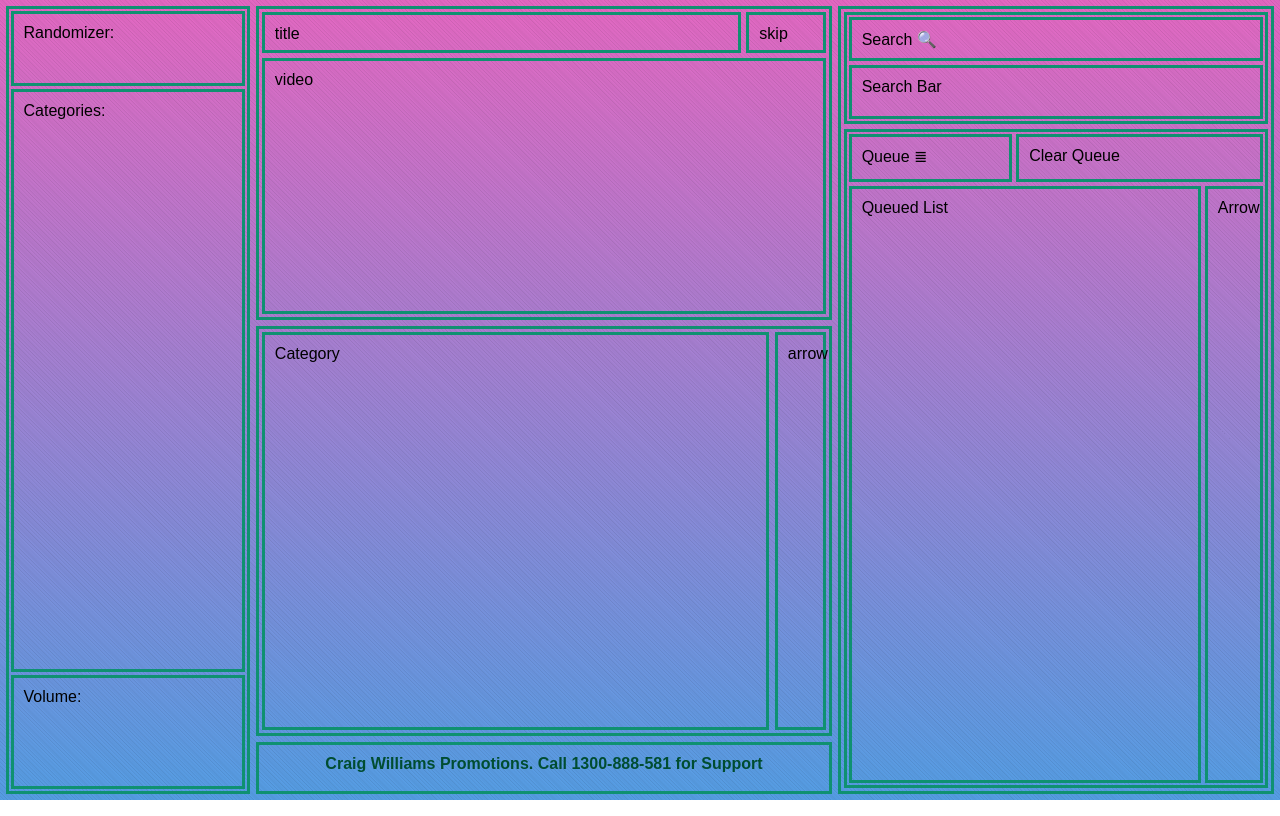
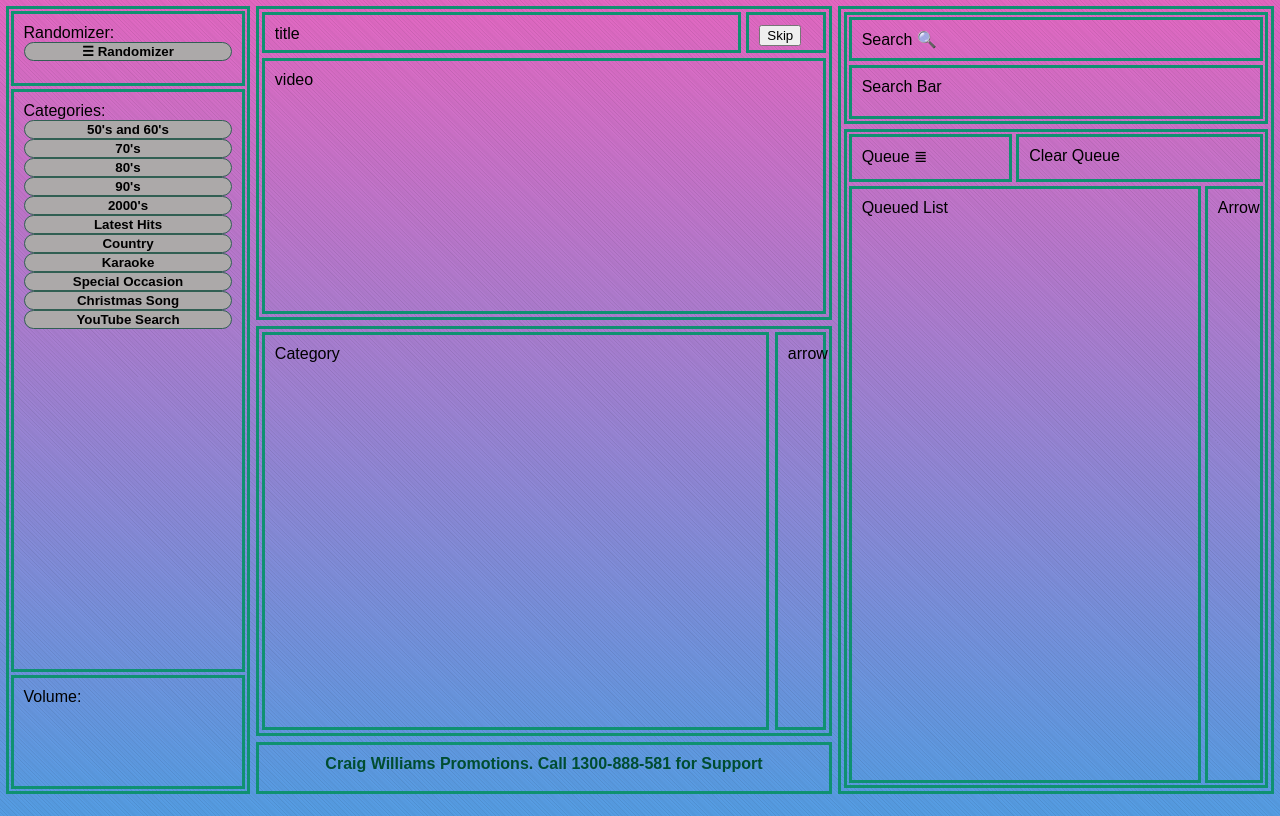
Before and after one commit to sedhain-pankaj/JukeBoxReactJS, a React (Vite) app: page / in a window 1280 px wide. Built offline with nearby package versions, Linux system fonts and the light colour scheme.

Commit message:
working on resize not afffecting css

```diff
--- a/index.html
+++ b/index.html
@@ -2,9 +2,9 @@
 <html lang="en">
   <head>
     <meta charset="UTF-8" />
-    <link rel="icon" type="image/svg+xml" href="/src/assets/vite.svg" />
+    <link rel="icon" type="image/png" href="/src/assets/favico.png" />
     <meta name="viewport" content="width=device-width, initial-scale=1.0" />
-    <title>Vite</title>
+    <title>JukeBox</title>
   </head>
   <body>
     <div id="root"></div>
--- a/src/_codux/boards/app/app.board.tsx
+++ b/src/_codux/boards/app/app.board.tsx
@@ -5,9 +5,9 @@ export default createBoard({
     name: 'App',
     Board: () => <App />,
     environmentProps: {
-        windowWidth: 1378,
-        windowHeight: 895,
+        windowWidth: 1332,
+        windowHeight: 817,
         canvasWidth: 1317,
-        canvasHeight: 913,
+        canvasHeight: 823,
     },
 });
--- a/src/_codux/boards/left-block/left-block.board.tsx
+++ b/src/_codux/boards/left-block/left-block.board.tsx
@@ -8,6 +8,6 @@ export default createBoard({
         windowWidth: 810,
         windowHeight: 388,
         canvasWidth: 570,
-        canvasHeight: 308,
+        canvasHeight: 281,
     },
 });
--- a/src/components/footer-block/footer-block.tsx
+++ b/src/components/footer-block/footer-block.tsx
@@ -3,5 +3,5 @@
  * To create custom component templates, see https://help.codux.com/kb/en/article/configuration-for-footer-blocks-and-templates
  */
 export const FooterBlock = ({}) => {
-    return <div>Craig Williams Promotions. Call 1300-888-581 for Support</div>;
+    return <span>Craig Williams Promotions. Call 1300-888-581 for Support</span>;
 };
--- a/src/components/left-block/left-block.module.scss
+++ b/src/components/left-block/left-block.module.scss
@@ -33,3 +33,12 @@
   right: 0px;
   bottom: 0px;
 }
+
+.button-left {
+  cursor: pointer;
+  font-weight: bold;
+  border: 0.5px solid #315f53;
+  border-radius: 1rem;
+  background-color: #aca9a9;
+  width: 100%;
+}
--- a/src/components/left-block/left-block.tsx
+++ b/src/components/left-block/left-block.tsx
@@ -1,15 +1,50 @@
+import { Fragment } from 'react';
 import styles from './left-block.module.scss';
 
 /**
  * This component was created using Codux's Default new component template.
  * To create custom component templates, see https://help.codux.com/kb/en/article/configuration-for-left-blocks-and-templates
  */
+
+const buttons = [
+    "50's and 60's",
+    "70's",
+    "80's",
+    "90's",
+    "2000's",
+    'Latest Hits',
+    'Country',
+    'Karaoke',
+    'Special Occasion',
+    'Christmas Song',
+    'YouTube Search',
+];
+
 export const LeftBlock = ({}) => {
     return (
         <div>
-            <div className={styles.randomizer_block}>Randomizer:</div>
-            <div className={styles.category_button}>Categories:</div>
-            <div className={styles.volume_block}>Volume:</div>
+            <div className={styles.randomizer_block}>
+                <span>Randomizer:</span>
+                <br />
+                <button className={styles['button-left']}>&#9776; Randomizer</button>
+            </div>
+
+            <div className={styles.category_button}>
+                <span>Categories:</span>
+                <br />
+                <div>
+                    {buttons.map((button) => (
+                        <>
+                            <button className={styles['button-left']}>{button}</button>
+                            <br />
+                        </>
+                    ))}
+                </div>
+            </div>
+
+            <div className={styles.volume_block}>
+                <span>Volume:</span>
+            </div>
         </div>
     );
 };
--- a/src/components/video-block/video-block.tsx
+++ b/src/components/video-block/video-block.tsx
@@ -5,9 +5,13 @@ import styles from './video-block.module.scss';
  * To create custom component templates, see https://help.codux.com/kb/en/article/configuration-for-video-blocks-and-templates
  */
 export const VideoBlock = ({}) => {
-    return <div>
-        <div className={styles.title}>title</div>
-        <div className={styles.skip_button}>skip</div>
-        <div className={styles.video_block}>video</div>
-    </div>;
+    return (
+        <div>
+            <div className={styles.title}>title</div>
+            <div className={styles.skip_button}>
+                <button>Skip</button>
+            </div>
+            <div className={styles.video_block}>video</div>
+        </div>
+    );
 };
--- a/src/index.css
+++ b/src/index.css
@@ -1,7 +1,4 @@
 body {
-  margin: 0;
-  padding: 0;
-  box-sizing: border-box;
   font-family: Arial, Helvetica, sans-serif;
   background: repeating-linear-gradient(
       45deg,
```
Also changed, not shown: src/assets/favico.png (added).
